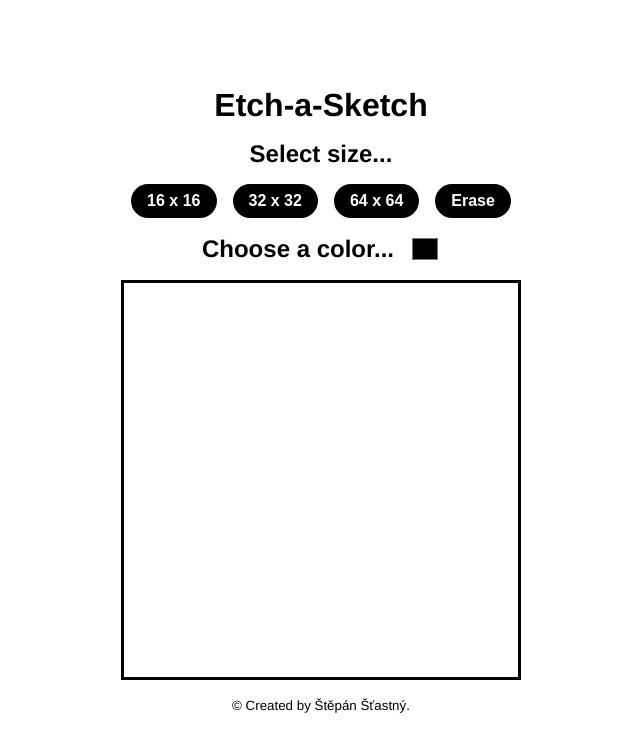
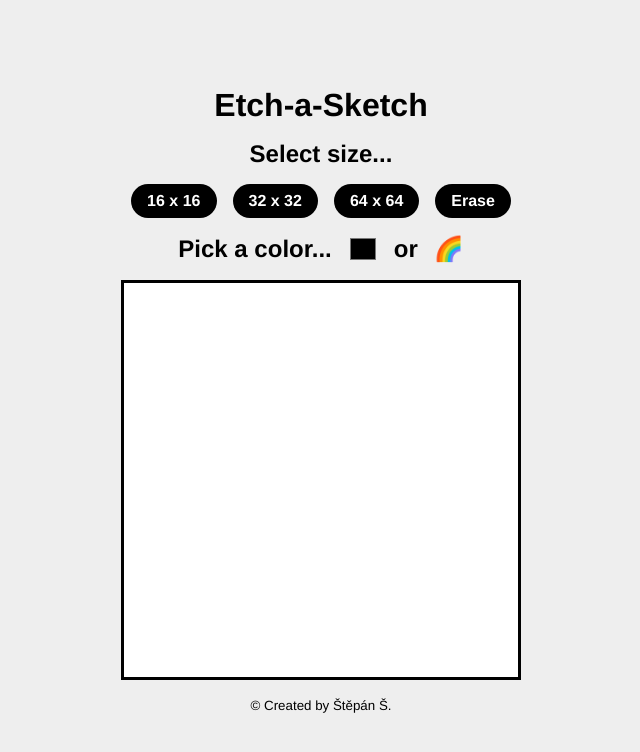
Before and after one commit to stepanstas/project-etch-a-sketch, a plain HTML site: page index.html in a window 1280 px wide. Both pictures are taken after a click on the button "Erase". Shown: the whole page, without its empty margins (319-959 px from the left). Drawn offline with Linux system fonts and the light colour scheme.

Commit message:
Refactor code

```diff
--- a/index.html
+++ b/index.html
@@ -19,15 +19,17 @@
                 <button class="nav-btn grid-size-btn" data-size="64">64 x 64</button>
                 <button class="nav-btn" id="reset-btn">Erase</button>
             </div>
-            <div class="color-buttons">
-                <label for="color-picker">Choose a color...</label>
+            <div class="color-options">
+                <label for="color-picker">Pick a color...</label>
                 <input type="color" name="color-picker" id="color-picker">
+                <p>or</p>
+                <button id="random-color-btn">🌈</button>
             </div>
         </nav>
     </header>
     <div class="container-grid"></div>
     <footer>
-        <small>&copy Created by Štěpán Šťastný.</small>
+        <small>&copy; Created by Štěpán Š.</small>
     </footer>
 </body>
 </html>
--- a/index.js
+++ b/index.js
@@ -1,7 +1,8 @@
 // Get the grid container and buttons for grid size
 const gridContainer = document.querySelector(".container-grid");
-const gridSizeBtns = document.querySelectorAll(".grid-size-btn");
+const gridSizeBtns = Array.from(document.querySelectorAll(".grid-size-btn"));
 const colorPicker = document.querySelector("#color-picker");
+const randomColorBtn = document.querySelector("#random-color-btn");
 const resetBtn = document.querySelector("#reset-btn");
 
 // Set default grid size to 16
@@ -38,9 +39,6 @@ function startGrid() {
         })
     })
 
-    // Add event listener to reset button
-    resetBtn.addEventListener("click", clearGrid);
-
     // Function to clear the grid
     function clearGrid() {
         const squares = document.querySelectorAll(".square");
@@ -50,26 +48,35 @@ function startGrid() {
         gridSizeBtns.forEach((button) => {
             button.classList.remove("active");
         })
+        selectedColor = "#000";
+        colorPicker.value = "#000";
         gridContainer.style.pointerEvents = "none";
     }
+
+    resetBtn.addEventListener("click", clearGrid);
 
     // Add event listener to change the color of squares on hover
     gridContainer.addEventListener("mouseover", (event) => {
         if(event.target.classList.contains("square")) {
-
             event.target.style.backgroundColor = selectedColor;
-            /* Create a random RGB color
-            const red = Math.floor(Math.random() * 256 );
-            const green = Math.floor(Math.random() * 256);
-            const blue = Math.floor(Math.random() * 256);
-            const color = `rgb(${red}, ${green}, ${blue})`;
-            */
-
-            // Set the background color of the square to the random generated color
-            //event.target.style.backgroundColor = color;
         }
     })
 
+    // Add event listener to change to color of squares to a random generated color on hover
+    randomColorBtn.addEventListener("click", () => {
+        const squares = document.querySelectorAll(".square");
+        squares.forEach(square => {
+            square.addEventListener("mouseover", () => {
+                const red = Math.floor(Math.random() * 256);
+                const green = Math.floor(Math.random() * 256);
+                const blue = Math.floor(Math.random() * 256);
+                const color = `rgb(${red}, ${green}, ${blue})`;
+                selectedColor = color;
+            })
+        })
+    })
+
+    // Add event listener to the color picker to allow user to select a color
     colorPicker.addEventListener("input", (event) => {
         selectedColor = event.target.value;
     })
--- a/style.css
+++ b/style.css
@@ -7,7 +7,7 @@ html {
 :root {
     --primary-bg-color: #fff;
     --secondary-bg-color: #000;
-    --tertiary-bg-color: #3b3b3b;
+    --tertiary-bg-color: #eee;
     --hover-bg-color: #ff0000;
     --primary-text-color: #000;
     --secondary-text-color: #fff;
@@ -31,6 +31,7 @@ body {
     align-items: center;
     gap: 1rem;
     padding: 1rem;
+    background: var(--tertiary-bg-color);
 }
 
 header {
@@ -43,7 +44,8 @@ header {
 }
 
 nav > h2,
-label {
+label,
+.color-options > p {
     font-weight: bold;
     font-size: 1.5rem;
 }
@@ -70,6 +72,7 @@ nav {
     background-color: var(--secondary-bg-color);
     color: var(--secondary-text-color);
     padding:  0.5rem 1rem;
+    font-family: inherit;
     font-weight: bold;
     font-size: 1rem;
     text-align: center;
@@ -101,10 +104,25 @@ nav {
     cursor: cell;
 }
 
-.color-buttons {
+.color-options {
     display: flex;
     align-items: center;
     gap: 1rem;
+}
+
+#random-color-btn {
+    display: flex;
+    align-items: center;
+    background: none;
+    border-radius: 50px;
+    border: none;
+    outline: none;
+    cursor: pointer;
+    font-family: inherit;
+    font-size: inherit;
+    font-weight: bold;
+    text-align: center;
+    font-size: 1.5rem;
 }
 
 input[type="color"] {
@@ -112,11 +130,9 @@ input[type="color"] {
     outline: none;
     height: 30px;
     width: 30px;
-    background-color: var(--primary-bg-color);
+    background-color: var(--tertiary-bg-color);
     cursor: pointer;
 }
-
-
 
 @media (max-width: 430px) {
     .nav-buttons {
@@ -131,7 +147,7 @@ input[type="color"] {
 }
 
 @media (max-width: 301px) {
-    .color-buttons {
+    .color-options {
         flex-direction: column;
         gap: 0.5rem;
     }
```
